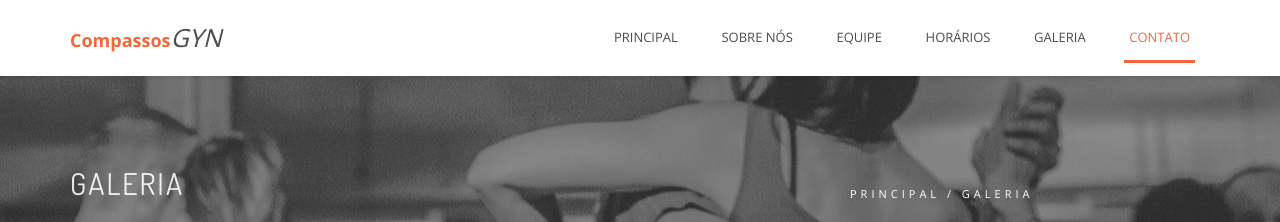
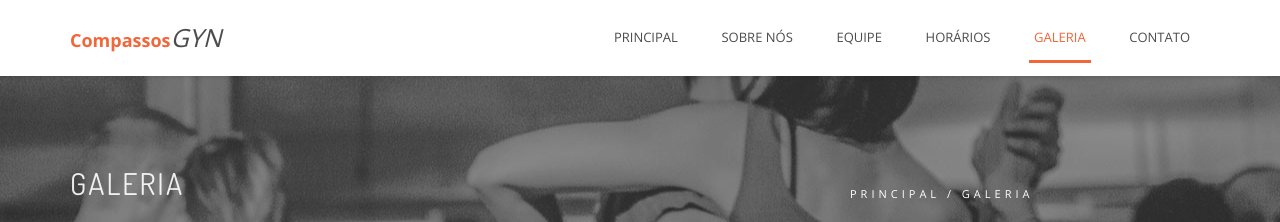
Before and after one commit to 5devmonkeys/comp, a Jekyll site: the page built from galeria.html, in a window 1280 px wide. Shown: the top 222 px of the page. Built offline with Jekyll 4.4.1, drawn with Linux system fonts in a browser that asks for light colours.

Commit message:
fix header galeria

```diff
--- a/galeria.html
+++ b/galeria.html
@@ -1,7 +1,7 @@
 ---
 layout: default
 ---
-<span id="highlight_page_id" class="hidden">5</span>
+<span id="highlight_page_id" class="hidden">4</span>
 <section class="banner">
         <div class="container">
             <div class="row">
```
